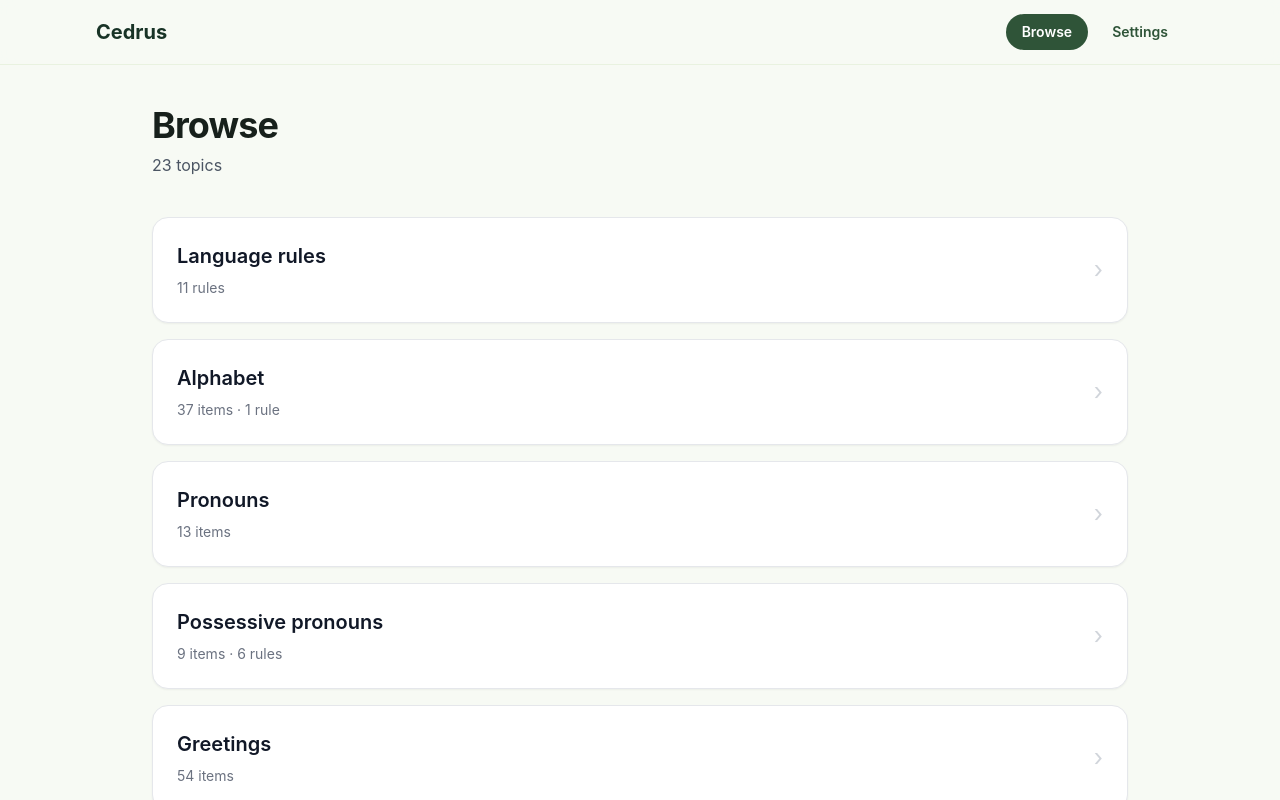
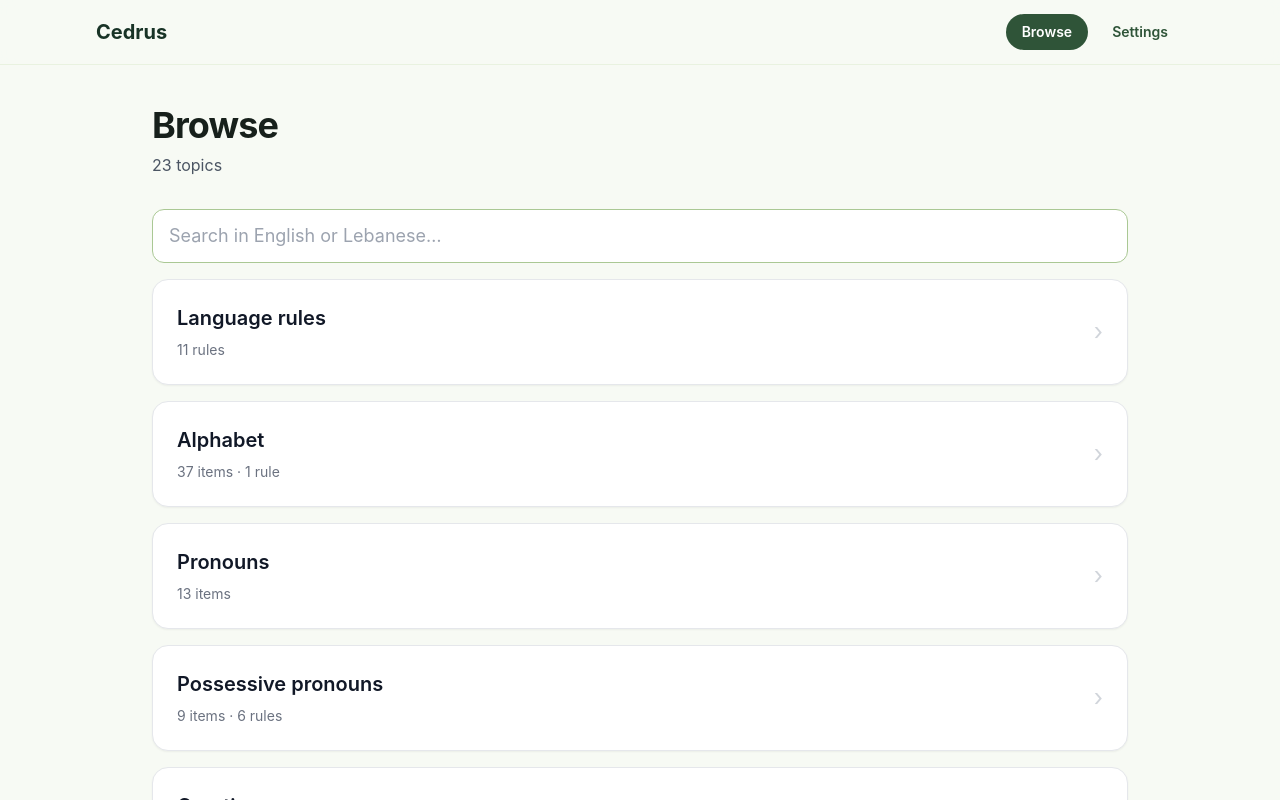
Before and after one commit to claire-vr/cedrus, a React (Vite) app: page /topics in a window 1280 px wide. Shown: the top 800 px of the page. Built offline with nearby package versions, Linux system fonts and the light colour scheme.

Commit message:
Add a search bar to Browse

```diff
--- /dev/null
+++ b/src/lib/search.ts
@@ -0,0 +1,41 @@
+import { items } from '@/data/database';
+import type { Item } from '@/types/types';
+
+/** Lower-case, no accents, no dashes or punctuation: "Sh-Sheghel?" → "shsheghel". */
+export function normalize(value: string) {
+  return value
+    .normalize('NFKD')
+    .replace(/[̀-ͯ]/g, '')
+    .toLowerCase()
+    .replace(/[-’'?!.,;:()]/g, '')
+    .replace(/\s+/g, ' ')
+    .trim();
+}
+
+/**
+ * Words matching a search in English or Lebanese, including their forms and
+ * notes. Best matches first: English that starts with the search, then other
+ * English or Lebanese matches, then matches only in a form or note.
+ */
+export function searchItems(query: string, limit = 60): Item[] {
+  const q = normalize(query);
+  if (!q) return [];
+  const scored: { item: Item; score: number }[] = [];
+  for (const item of items) {
+    const english = normalize(item.english);
+    const lebanese = normalize(item.lebanese);
+    let score = 0;
+    if (english.startsWith(q) || lebanese.startsWith(q)) score = 3;
+    else if (english.includes(q) || lebanese.includes(q)) score = 2;
+    else if (
+      item.forms.some((form) => normalize(form.lebanese).includes(q)) ||
+      normalize(item.notes).includes(q)
+    )
+      score = 1;
+    if (score) scored.push({ item, score });
+  }
+  return scored
+    .sort((a, b) => b.score - a.score)
+    .slice(0, limit)
+    .map(({ item }) => item);
+}
--- a/src/pages/TopicsPage.tsx
+++ b/src/pages/TopicsPage.tsx
@@ -1,14 +1,58 @@
+import { useSearchParams } from 'react-router-dom';
 import { TopicCard } from '@/components/TopicCard';
+import { ItemCard } from '@/components/ItemCard';
 import { PageHeader } from '@/components/PageHeader';
 import { PageContainer } from '@/components/PageContainer';
 import { itemsInTopic, rulesForTopic, topics } from '@/data/database';
+import { searchItems } from '@/lib/search';
 
 export function TopicsPage() {
+  // The search lives in the URL (?q=…), so Back returns to the same results.
+  const [params, setParams] = useSearchParams();
+  const query = params.get('q') ?? '';
+  const results = searchItems(query);
+
   return (
     <PageContainer>
       <PageHeader title="Browse" subtitle={`${topics.length} topics`} />
 
-      <div className="mt-2 space-y-4">
+      <input
+        type="search"
+        value={query}
+        onChange={(event) =>
+          setParams(event.target.value ? { q: event.target.value } : {}, {
+            replace: true
+          })
+        }
+        placeholder="Search in English or Lebanese…"
+        aria-label="Search words"
+        autoCapitalize="off"
+        autoCorrect="off"
+        autoComplete="off"
+        spellCheck={false}
+        className="w-full rounded-xl border border-cedar-300 bg-white px-4 py-3 text-lg outline-none transition focus:ring-4 focus:ring-cedar-300/40"
+      />
+
+      {query ? (
+        <section className="mt-4">
+          <p className="text-sm text-gray-500">
+            {results.length === 0
+              ? 'No words found.'
+              : `${results.length}${results.length === 60 ? '+' : ''} found`}
+          </p>
+          <div className="mt-3 space-y-3">
+            {results.map((item) => (
+              <div key={item.id}>
+                <p className="mb-1 text-xs font-semibold uppercase tracking-wide text-cedar-700">
+                  {item.topic}
+                </p>
+                <ItemCard item={item} />
+              </div>
+            ))}
+          </div>
+        </section>
+      ) : (
+        <div className="mt-4 space-y-4">
           {topics.map((topic) => (
             <TopicCard
               key={topic.id}
@@ -20,6 +64,7 @@ export function TopicsPage() {
             />
           ))}
         </div>
+      )}
     </PageContainer>
   );
 }
```
Lines whose indentation alone changed are shown as unchanged.
